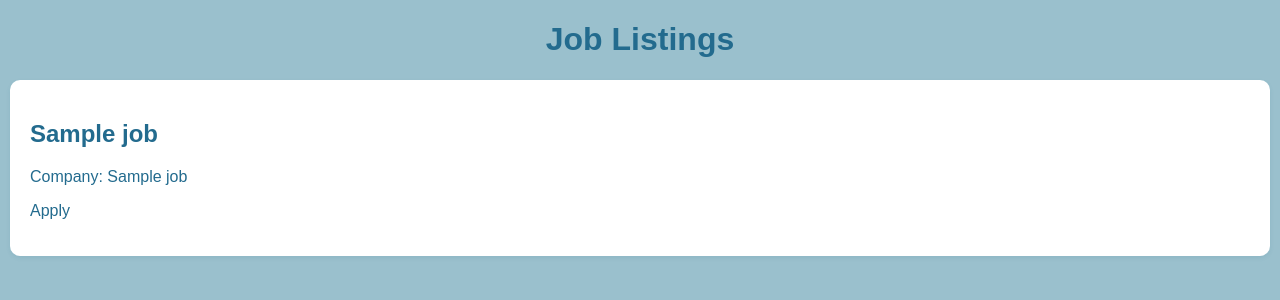
After one commit to vidur1996/SkillMatcher, a Flask app: template templates/job.html in a window 1280 px wide. The commit adds this page. Shown: the top 300 px of the page. Run offline with Flask 3, Linux system fonts and the light colour scheme; the template is opened without the code that fills it: most values are stand-ins (such as "Sample title", 1, 10 or a date in 2020); some libraries are stand-ins or nearby versions.

Commit message:
sh9ow job

```diff
--- a/app.py
+++ b/app.py
@@ -10,6 +10,7 @@ import os
 from FindSkills.FindSkill import get_Skills
 from FindSkills.top_skills import findTopSkills
 from PdfConvertion.PdfProcessing import extract_text_from_pdf
+from webscraping.jobSearch import runJob
 
 app = Flask(__name__)
 
@@ -21,119 +22,125 @@ app.config['MYSQL_PASSWORD'] = 'root'
 app.config['MYSQL_DB'] = 'skillmatcher'
 
 mysql = MySQL(app)
-
+topskills = []
 
 @app.route('/')
 @app.route('/login', methods=['GET', 'POST'])
 def login():
-	msg = ''
-	if request.method == 'POST' and 'username' in request.form and 'password' in request.form:
-		username = request.form['username']
-		password = request.form['password']
-		cursor = mysql.connection.cursor(MySQLdb.cursors.DictCursor)
-		cursor.execute('SELECT * FROM accounts WHERE username = % s AND password = % s', (username, password,))
-		account = cursor.fetchone()
-		if account:
-			session['loggedin'] = True
-			session['id'] = account['id']
-			session['username'] = account['username']
-			msg = 'Logged in successfully !'
-			return render_template('index.html', msg=msg)
-		else:
-			msg = 'Incorrect username / password !'
-	return render_template('login.html', msg=msg)
+    msg = ''
+    if request.method == 'POST' and 'username' in request.form and 'password' in request.form:
+        username = request.form['username']
+        password = request.form['password']
+        cursor = mysql.connection.cursor(MySQLdb.cursors.DictCursor)
+        cursor.execute('SELECT * FROM accounts WHERE username = % s AND password = % s', (username, password,))
+        account = cursor.fetchone()
+        if account:
+            session['loggedin'] = True
+            session['id'] = account['id']
+            session['username'] = account['username']
+            msg = 'Logged in successfully !'
+            return render_template('index.html', msg=msg)
+        else:
+            msg = 'Incorrect username / password !'
+    return render_template('login.html', msg=msg)
 
 
 @app.route('/logout')
 def logout():
-	session.pop('loggedin', None)
-	session.pop('id', None)
-	session.pop('username', None)
-	return redirect(url_for('login'))
+    session.pop('loggedin', None)
+    session.pop('id', None)
+    session.pop('username', None)
+    return redirect(url_for('login'))
 
 
 @app.route('/register', methods=['GET', 'POST'])
 def register():
-	msg = ''
-	if request.method == 'POST' and 'username' in request.form and 'password' in request.form and 'email' in request.form:
-		username = request.form['username']
-		password = request.form['password']
-		email = request.form['email']
-		cursor = mysql.connection.cursor(MySQLdb.cursors.DictCursor)
-		cursor.execute('SELECT * FROM accounts WHERE username = % s', (username,))
-		account = cursor.fetchone()
-		if account:
-			msg = 'Account already exists !'
-		elif not re.match(r'[^@]+@[^@]+\.[^@]+', email):
-			msg = 'Invalid email address !'
-		elif not re.match(r'[A-Za-z0-9]+', username):
-			msg = 'Username must contain only characters and numbers !'
-		elif not username or not password or not email:
-			msg = 'Please fill out the form !'
-		else:
-			cursor.execute('INSERT INTO accounts VALUES (NULL, % s, % s, % s)', (username, password, email,))
-			mysql.connection.commit()
-			msg = 'You have successfully registered !'
-	elif request.method == 'POST':
-		msg = 'Please fill out the form !'
-	return render_template('register.html', msg=msg)
+    msg = ''
+    if request.method == 'POST' and 'username' in request.form and 'password' in request.form and 'email' in request.form:
+        username = request.form['username']
+        password = request.form['password']
+        email = request.form['email']
+        cursor = mysql.connection.cursor(MySQLdb.cursors.DictCursor)
+        cursor.execute('SELECT * FROM accounts WHERE username = % s', (username,))
+        account = cursor.fetchone()
+        if account:
+            msg = 'Account already exists !'
+        elif not re.match(r'[^@]+@[^@]+\.[^@]+', email):
+            msg = 'Invalid email address !'
+        elif not re.match(r'[A-Za-z0-9]+', username):
+            msg = 'Username must contain only characters and numbers !'
+        elif not username or not password or not email:
+            msg = 'Please fill out the form !'
+        else:
+            cursor.execute('INSERT INTO accounts VALUES (NULL, % s, % s, % s)', (username, password, email,))
+            mysql.connection.commit()
+            msg = 'You have successfully registered !'
+    elif request.method == 'POST':
+        msg = 'Please fill out the form !'
+    return render_template('register.html', msg=msg)
 
 
 @app.route('/fileupload', methods=['POST'])
 def fileUpload():
-	if request.method == 'POST':
-		f = request.files['file']
-		# Check if the file is a PDF
-		if f.filename.split('.')[-1].lower() != 'pdf':
-			return "Only PDF files are allowed."
+    if request.method == 'POST':
+        f = request.files['file']
+        # Check if the file is a PDF
+        if f.filename.split('.')[-1].lower() != 'pdf':
+            return "Only PDF files are allowed."
 
-		# Check if the file size is less than or equal to 2.5MB
-		if len(f.read()) > 2.5 * 1024 * 1024:
-			return "File size exceeds 2.5MB."
+        # Check if the file size is less than or equal to 2.5MB
+        if len(f.read()) > 2.5 * 1024 * 1024:
+            return "File size exceeds 2.5MB."
 
-		# Reset the file pointer after reading for size check
-		f.seek(0)
-		# Assuming 'username' is sent as a parameter in the request
-		username = session.get('username')
-		cursor = mysql.connection.cursor(MySQLdb.cursors.DictCursor)
-		cursor.execute('SELECT * FROM files WHERE username = % s', (username,))
-		existing_file = cursor.fetchone()
-		print(existing_file)
-		if existing_file:
-			# User has already uploaded a file, save with increment value
-			file_number = existing_file['file_number'] + 1
-			file_name = f'{username}_cv_{file_number}.pdf'
-		else:
-			# User is uploading for the first time
-			file_number = 1
-			file_name = f'{username}_cv.pdf'
-		# Create a 'cv' directory if it doesn't exist
-		cv_dir = os.path.join(os.getcwd(), 'cv')
-		os.makedirs(cv_dir, exist_ok=True)
+        # Reset the file pointer after reading for size check
+        f.seek(0)
+        # Assuming 'username' is sent as a parameter in the request
+        username = session.get('username')
+        cursor = mysql.connection.cursor(MySQLdb.cursors.DictCursor)
+        cursor.execute('SELECT * FROM files WHERE username = % s', (username,))
+        existing_file = cursor.fetchone()
+        print(existing_file)
+        if existing_file:
+            # User has already uploaded a file, save with increment value
+            file_number = existing_file['file_number'] + 1
+            file_name = f'{username}_cv_{file_number}.pdf'
+        else:
+            # User is uploading for the first time
+            file_number = 1
+            file_name = f'{username}_cv.pdf'
+        # Create a 'cv' directory if it doesn't exist
+        cv_dir = os.path.join(os.getcwd(), 'cv')
+        os.makedirs(cv_dir, exist_ok=True)
 
-		# Save the file as 'username_cv.pdf'
+        # Save the file as 'username_cv.pdf'
 
-		file_path = os.path.join(cv_dir, file_name)
-		f.save(file_path)
-		# Add entry to the 'files' table
-		cursor.execute("INSERT INTO files (username, file_name, file_number) VALUES (%s, %s, %s)",
-					   (username, file_name, file_number if existing_file else 1))
-		mysql.connection.commit()
-		pdf_text = extract_text_from_pdf(file_path)
-		cleaned_text = pdf_text.encode('ascii', 'ignore').decode('ascii')
-		data  = [{"Information": cleaned_text }]
-		with open('information.json', 'w') as json_file:
-			json.dump(data, json_file)
-		return render_template("Acknowledgement.html", name=file_name, pdf_text=pdf_text)
+        file_path = os.path.join(cv_dir, file_name)
+        f.save(file_path)
+        # Add entry to the 'files' table
+        cursor.execute("INSERT INTO files (username, file_name, file_number) VALUES (%s, %s, %s)",
+                       (username, file_name, file_number if existing_file else 1))
+        mysql.connection.commit()
+        pdf_text = extract_text_from_pdf(file_path)
+        cleaned_text = pdf_text.encode('ascii', 'ignore').decode('ascii')
+        data  = [{"Information": cleaned_text }]
+        with open('information.json', 'w') as json_file:
+            json.dump(data, json_file)
+        return render_template("Acknowledgement.html", name=file_name, pdf_text=pdf_text)
 
 @app.route('/findskills', methods=['POST'])
 def find_skills():
-	skills = get_Skills()
-	print (skills)
-	topskills = findTopSkills()
-	print (topskills)
-	return render_template("skills.html",skills=skills)
+    skills = get_Skills()
+    print (skills)
+    topskills = findTopSkills()
+    print (topskills)
+    return render_template("skills.html",skills=skills)
+
+@app.route('/findJobs')
+def find_jobs():
+    skill = '+'.join(topskills)
+    job_list = runJob(skill)
+    return render_template('job.html', jobs=job_list)
 
 
 if __name__ == '__main__':
-	app.run(debug=True)
+    app.run(debug=True)
--- /dev/null
+++ b/templates/job.html
@@ -0,0 +1,54 @@
+<!DOCTYPE html>
+<html lang="en">
+<head>
+    <meta charset="UTF-8">
+    <title>Job Listings</title>
+    <style>
+        body {
+            font-family: Arial, sans-serif;
+            background-color: #9AC0CD;
+            color: #236B8E;
+            margin: 0;
+            padding: 0;
+        }
+
+        h1 {
+            text-align: center;
+        }
+
+        ul {
+            list-style-type: none;
+            padding: 0;
+        }
+
+        li {
+            background-color: #fff;
+            margin: 10px;
+            padding: 20px;
+            border-radius: 10px;
+            box-shadow: 0 2px 4px rgba(35, 107, 142, 0.1);
+        }
+
+        a {
+            color: #236B8E;
+            text-decoration: none;
+        }
+
+        a:hover {
+            text-decoration: underline;
+        }
+    </style>
+</head>
+<body>
+    <h1>Job Listings</h1>
+    <ul>
+        {% for job in jobs %}
+            <li>
+                <h2>{{ job["Job Title"] }}</h2>
+                <p>Company: {{ job["Company Name"] }}</p>
+                <p><a href="{{ job["Link"] }}" target="_blank">Apply</a></p>
+            </li>
+        {% endfor %}
+    </ul>
+</body>
+</html>
```
Also changed, not shown: templates/skills.html (+9 -0 lines), webscraping/jobSearch.py (added, +65 -0 lines), webscraping/web.py (deleted, +0 -63 lines).
